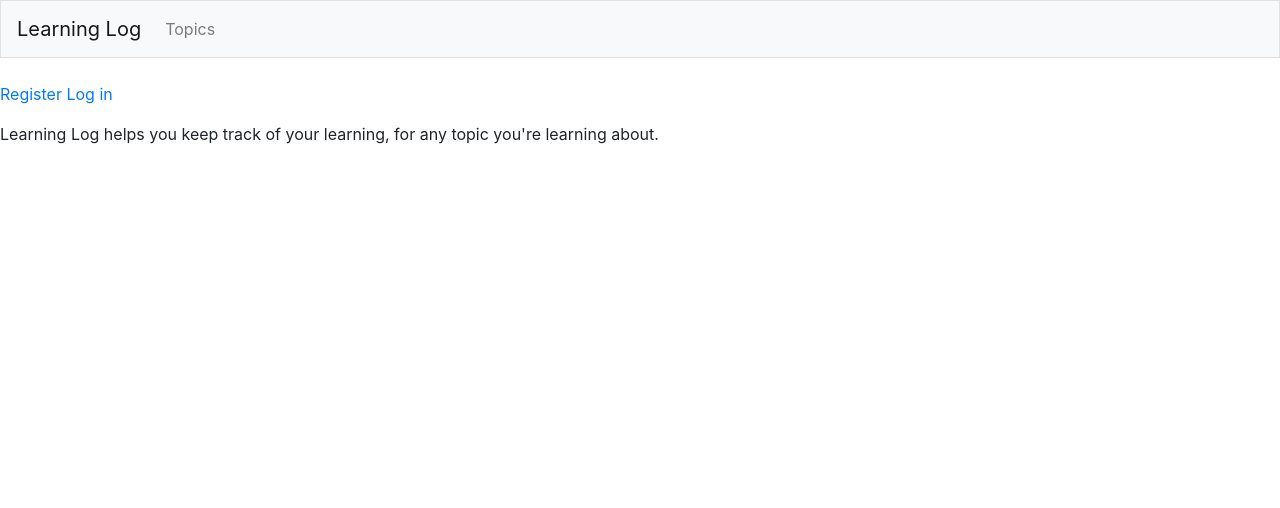
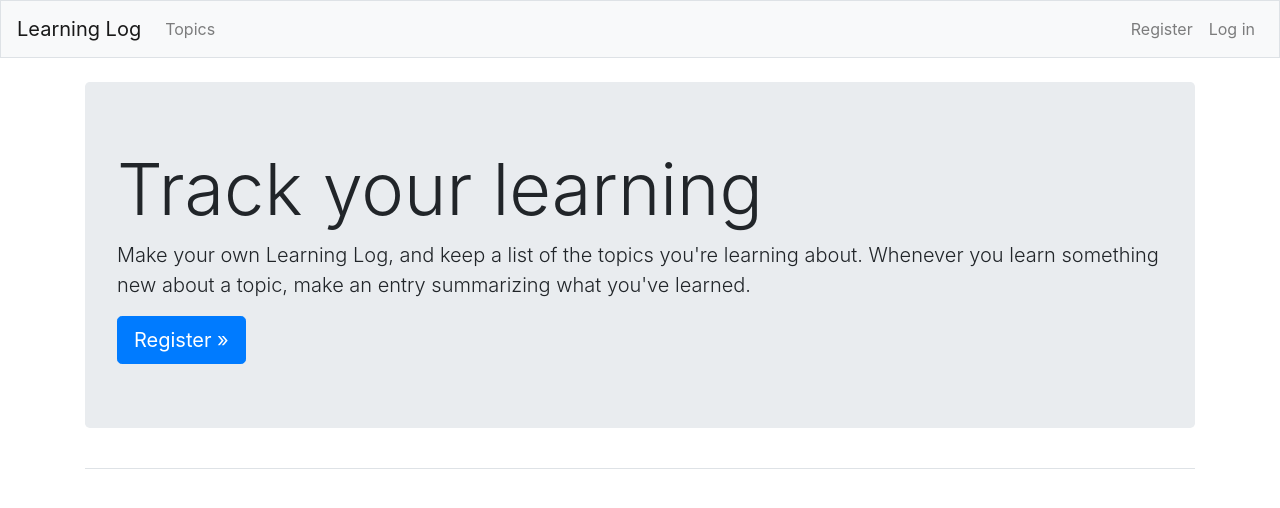
Before and after one commit to elivanK/learning_log, a Django app: page / in a window 1280 px wide. Shown: the top 508 px of the page. Run offline with Django 3.2, Linux system fonts and the light colour scheme; some libraries are stand-ins or nearby versions.

Commit message:
styling homepage via jumbotron

```diff
--- a/learning_logs/templates/learning_logs/base.html
+++ b/learning_logs/templates/learning_logs/base.html
@@ -22,22 +22,37 @@
                 <li class="nav-item">
                     <a class="nav-link" href="{% url 'learning_logs:topics'%}">Topics</a>
                 </li>
-
+            </ul>
+            <ul class="navbar-nav ml-auto">
+                {% if user.is_authenticated %}
+                <li class="nav-item">
+                    <span class="navbar-text">Hello, {{ user.username }}.</span>
+                </li>
+                <li class="nav-item">
+                    <a class="nav-link" href="{% url 'users:logout' %}">Log out</a>
+                </li>
+                {% else %}
+                <li class="nav-item">
+                    <a class="nav-link" href="{% url 'users:register' %}">Register</a>
+                </li>
+                <li class="nav-item">
+                    <a class="nav-link" href="{% url 'users:login' %}">Log in</a>
+                </li>
+                {% endif %}
             </ul>
         </div>
 
     </nav>
+    <main role="main" class="container">
+        <div class="pb-2 mb-2 border-bottom">
+            {% block page_header %}{% endblock page_header %}
+        </div>
+        <div>
+            {% block content %}{% endblock content %}
+        </div>
+
+    </main>
 
 </body>
 
-<p>
-
-    {% if user.is_authenticated %} Hello, {{ user.username }}.
-    <a href="{% url 'users:logout' %}">Log out</a> {% else %}
-    <a href="{% url 'users:register' %}">Register</a>
-    <a href="{% url 'users:login' %}">Log in</a> {% endif %}
-</p>
-
-{% block content %}{% endblock content %}
-
 </html>
--- a/learning_logs/templates/learning_logs/index.html
+++ b/learning_logs/templates/learning_logs/index.html
@@ -1,3 +1,10 @@
-{% extends "learning_logs/base.html" %} {% block content %}
-<p>Learning Log helps you keep track of your learning, for any topic you're learning about.</p>
-{% endblock content %}
+{% extends "learning_logs/base.html" %} {% block page_header %}
+
+<div class="jumbotron">
+    <h1 class="display-3">Track your learning</h1>
+    <p class="lead">
+        Make your own Learning Log, and keep a list of the topics you're learning about. Whenever you learn something new about a topic, make an entry summarizing what you've learned.
+    </p>
+    <a class="btn btn-lg btn-primary" href="{% url 'users:register' %}" roll="button">Register &raquo;</a>
+</div>
+{% endblock page_header %}
```
